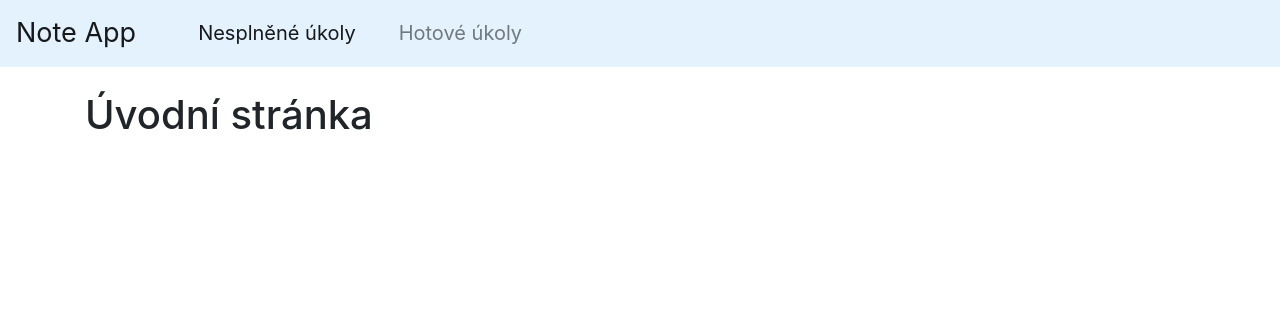
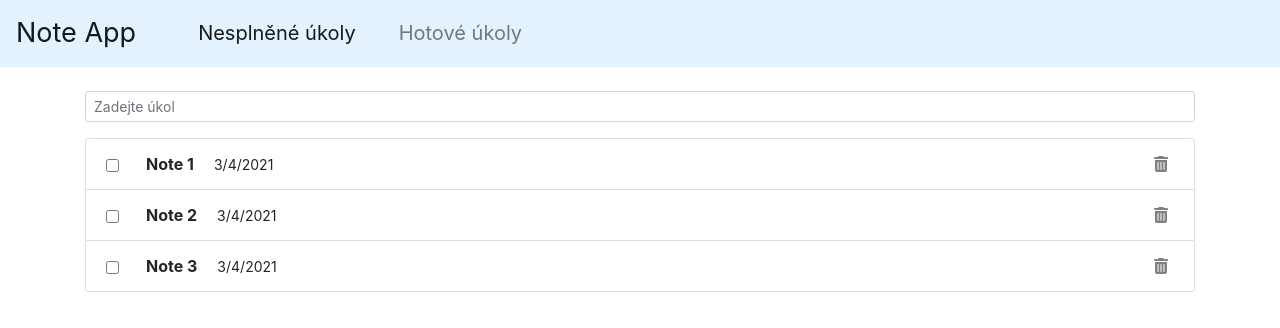
Before and after one commit to Aikusoid/todo-list-hw, a React (Create React App) app: page / in a window 1280 px wide. Shown: the top 328 px of the page. Built offline with nearby package versions, Linux system fonts and the light colour scheme.

Commit message:
AddTodo & Todos components added

```diff
--- a/public/index.html
+++ b/public/index.html
@@ -10,10 +10,12 @@
       content="Web site created using create-react-app"
     />
     <link rel="apple-touch-icon" href="%PUBLIC_URL%/logo192.png" />
-
     <link rel="manifest" href="%PUBLIC_URL%/manifest.json" />
-
-    <title>React App</title>
+    <script
+      src="https://kit.fontawesome.com/22ebd7e744.js"
+      crossorigin="anonymous"
+    ></script>
+    <title>Note App</title>
   </head>
   <body>
     <noscript>You need to enable JavaScript to run this app.</noscript>
--- /dev/null
+++ b/src/components/AddTodo.js
@@ -0,0 +1,13 @@
+import React from "react";
+
+export const AddTodo = () => {
+  return (
+    <div className="form-group">
+      <input
+        className="form-control form-control-sm"
+        type="text"
+        placeholder="Zadejte úkol"
+      />
+    </div>
+  );
+};
--- /dev/null
+++ b/src/components/Todos.js
@@ -0,0 +1,20 @@
+import React from "react";
+
+export const Todos = ({ todos }) => {
+  return (
+    <ul className="list-group">
+      {todos.map((todo) => (
+        <li className="list-group-item" key={todo.id}>
+          <input className="form-check-input me-1" type="checkbox" value="" />
+          <div>
+            <strong className="todo-title">{todo.title}</strong>
+            <small>{new Date().toLocaleDateString()}</small>
+          </div>
+          <button className="remover">
+            <i className="fas fa-trash-alt"></i>
+          </button>
+        </li>
+      ))}
+    </ul>
+  );
+};
--- a/src/index.scss
+++ b/src/index.scss
@@ -28,3 +28,26 @@ code {
   margin-left: 27px;
   font-size: 20px;
 }
+.form-check-input {
+  margin-left: 0;
+}
+.todo-title {
+  margin-left: 40px;
+  margin-right: 20px;
+}
+
+.remover {
+  border: none;
+  background-color: transparent;
+  color: gray;
+}
+
+.remover:hover {
+  color: black;
+}
+
+.list-group-item {
+  display: flex;
+  justify-content: space-between;
+  align-items: center;
+}
--- a/src/pages/Home.js
+++ b/src/pages/Home.js
@@ -1,9 +1,17 @@
 import React from "react";
+import { AddTodo } from "../components/AddTodo";
+import { Todos } from "../components/Todos";
 
 export default function Home() {
+  const todos = new Array(3)
+    .fill("")
+    .map((_, i) => ({ id: i, title: `Note ${i + 1}` }));
+
   return (
     <React.Fragment>
-      <h1>Úvodní stránka</h1>
+      <AddTodo />
+
+      <Todos todos={todos} />
     </React.Fragment>
   );
 }
```
